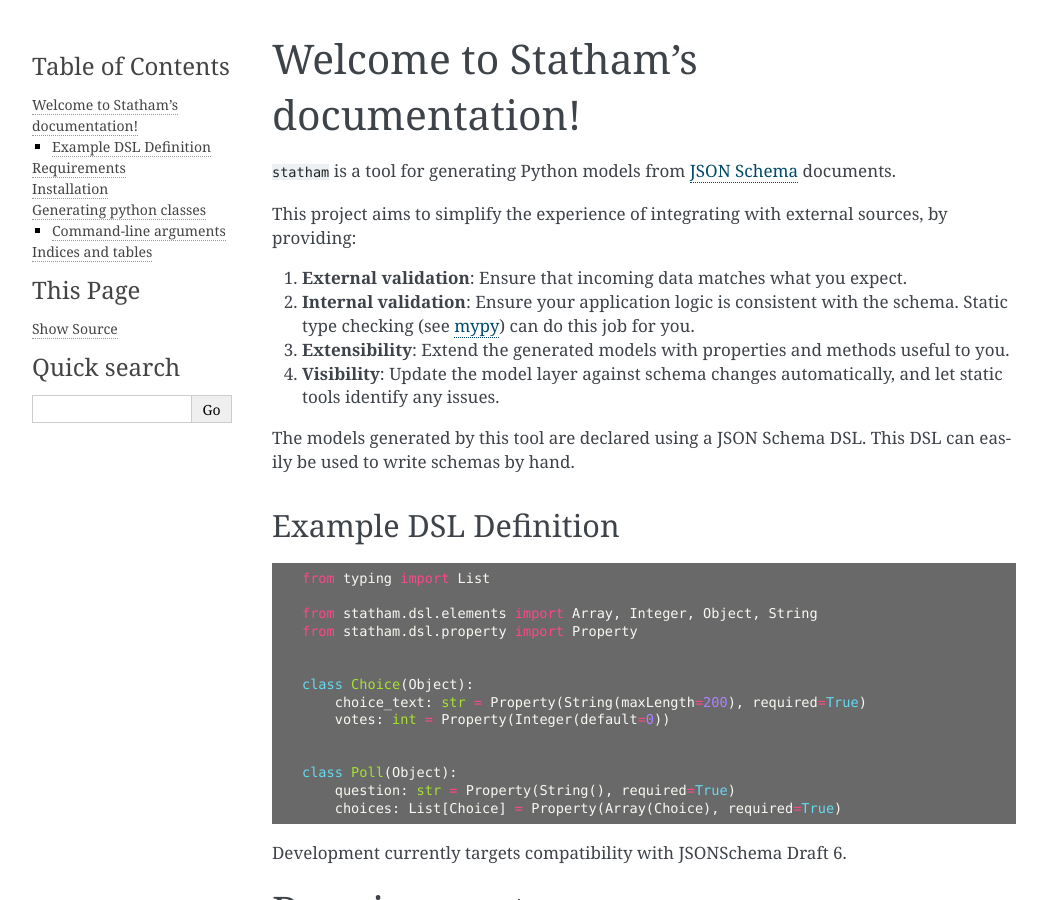
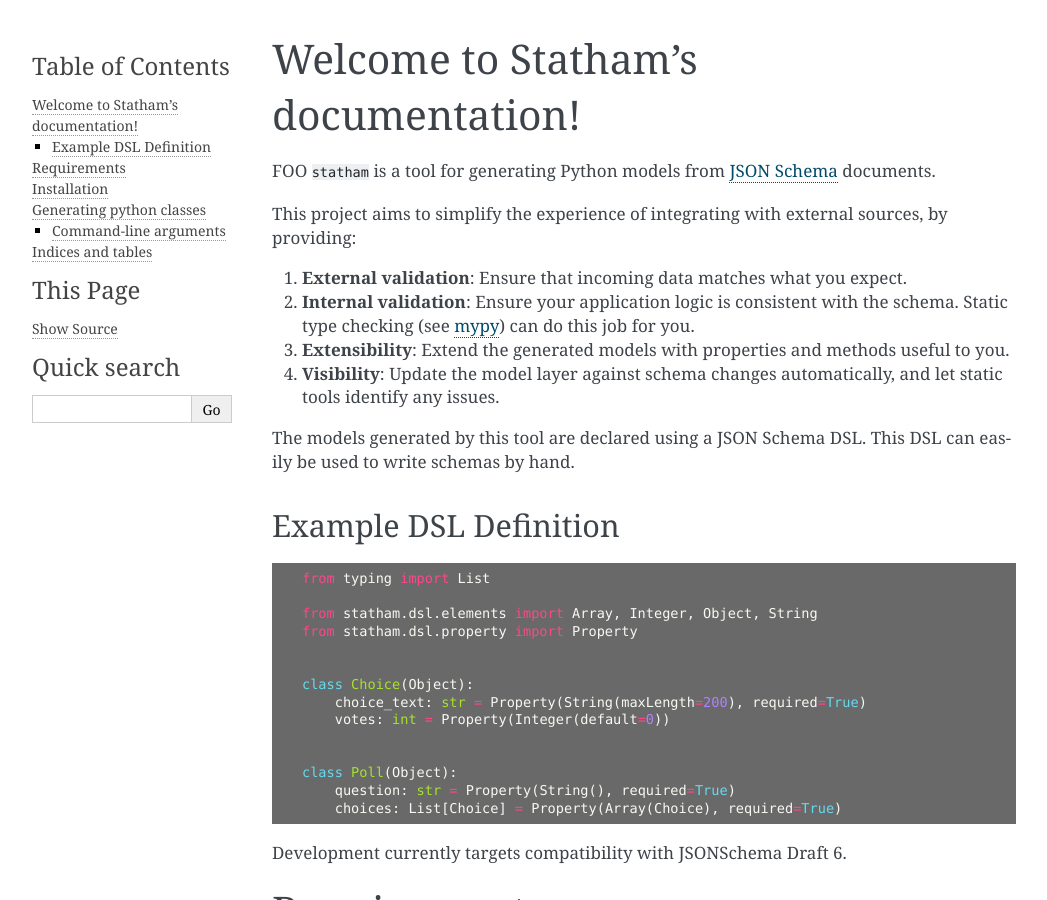
Before and after one commit to jacksmith15/statham-schema, a Sphinx documentation site: the page built from docs/source/index.rst, in a window 1280 px wide and 900 px high. Shown: the whole window, without its empty margins (106-1153 px from the left). Built offline with Sphinx 7.4.7, drawn with Linux system fonts in a browser that asks for light colours.

Commit message:
Docs make target

```diff
--- a/docs/source/conf.py
+++ b/docs/source/conf.py
@@ -10,9 +10,11 @@
 # add these directories to sys.path here. If the directory is relative to the
 # documentation root, use os.path.abspath to make it absolute, like shown here.
 #
-# import os
-# import sys
-# sys.path.insert(0, os.path.abspath('.'))
+import os
+import sys
+
+sys.path.insert(0, os.path.abspath("../.."))
+
 import sphinx_autodoc_typehints
 import sphinx_rtd_theme
 import sphinx_paramlinks
--- a/docs/source/index.rst
+++ b/docs/source/index.rst
@@ -7,7 +7,7 @@
 ==========================================
 
 
-``statham`` is a tool for generating Python models from `JSON Schema`_ documents.
+FOO ``statham`` is a tool for generating Python models from `JSON Schema`_ documents.
 
 This project aims to simplify the experience of integrating with external sources, by providing:
 
```
Also changed, not shown: 2 other files.
